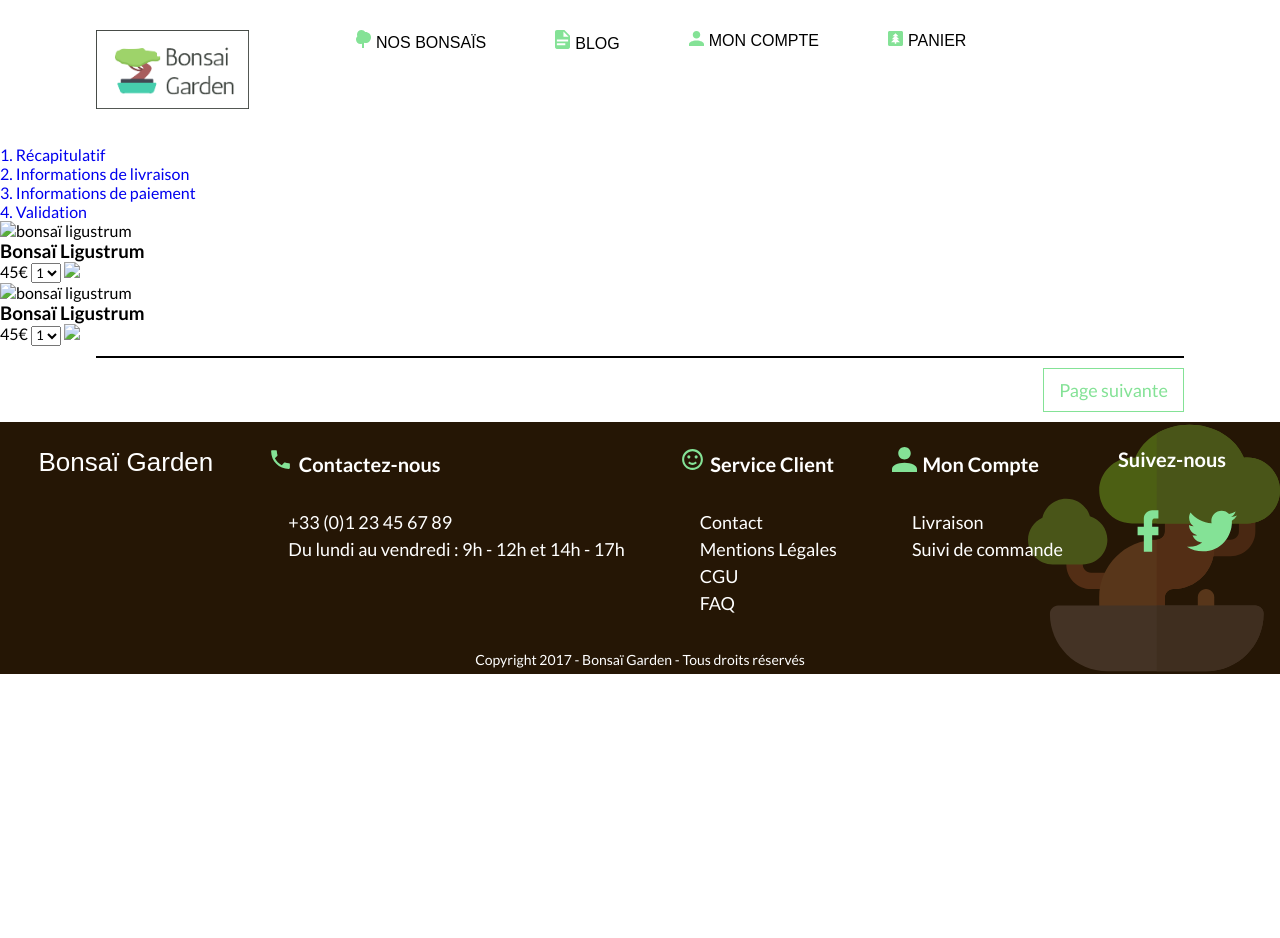
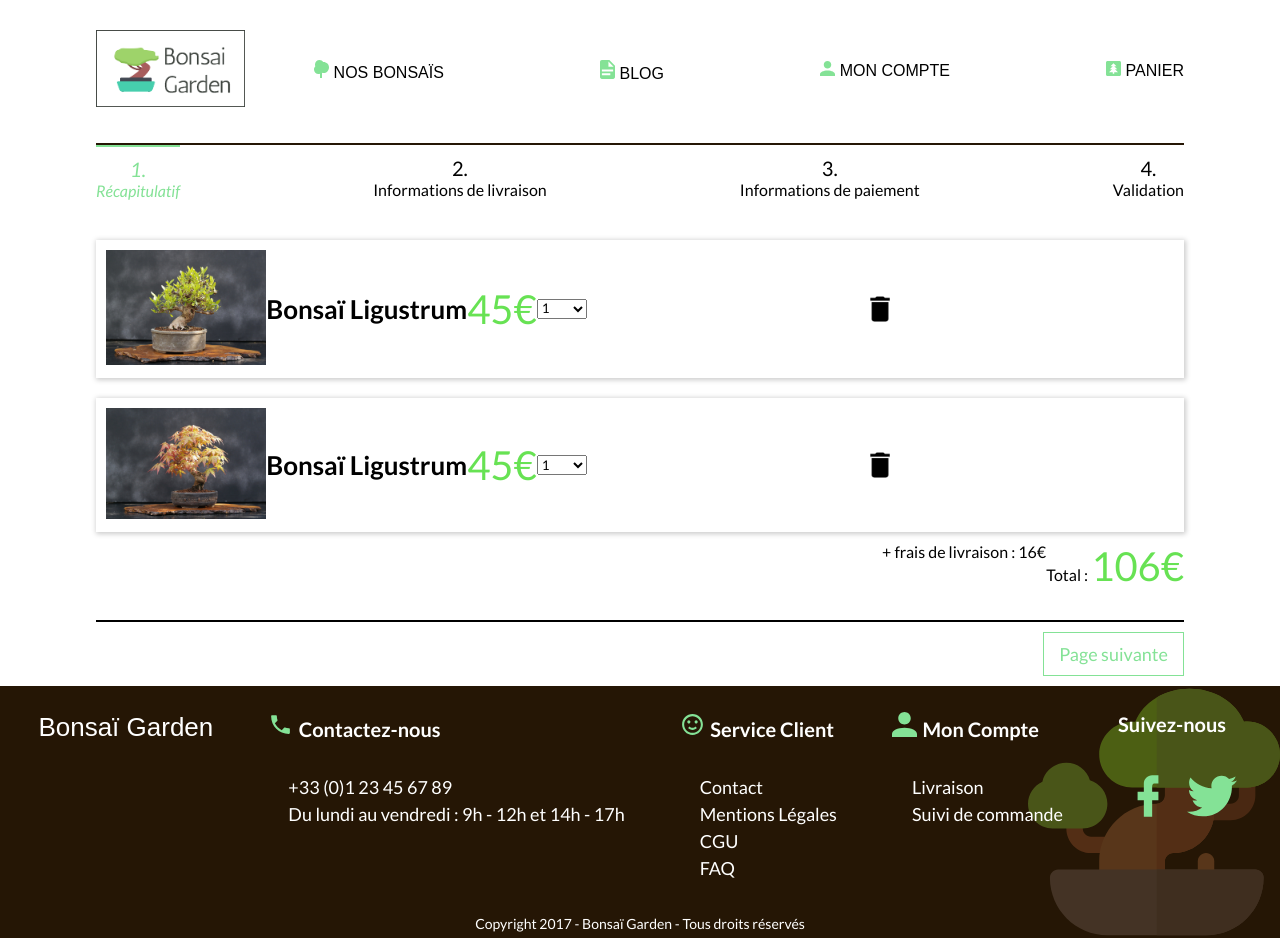
Before and after one commit to juliemanhes/Garden-bonsa-, a plain HTML site: page panier-step1.html in a window 1280 px wide. Before the commit the page ends 800 px from the top, so only its background shows below. Drawn offline with Linux system fonts and the light colour scheme; a web font is replaced by a local one.

Commit message:
panier step 1 presque ok

```diff
--- a/panier-step1.html
+++ b/panier-step1.html
@@ -11,31 +11,58 @@
 <body>
 
 <header>
-	<nav>
-		<ul>
-			<li><h1><a href="index.html" title=""><img src="img-layout/logo.png" class="logo"></a></h1></li>
-			<li><img src="img-layout/tree-nav.svg"><a href="">Nos bonsaïs</a></li>
-			<li><a href=""><img src="img-layout/file-document.svg">Blog</a></li>
-			<li><a href=""><img src="img-layout/account.svg">Mon Compte</a></li>
-			<li><a href=""><img src="img-layout/pine-tree-box.svg">Panier</a></li>
-		</ul>
-	</nav>
-</header>
-<nav class="panier-steps">
+        <nav>
+            <h1><a href="index.html" title=""><img src="img-layout/logo.png" alt='logo'class="logo"></a></h1>
+            <ul>
+
+                <li><img src="img-layout/tree-nav.svg" alt=""><a href="products.html">Nos bonsaïs</a></li>
+                <li>
+                    <a href=""><img src="img-layout/file-document.svg" alt="">Blog</a>
+                </li>
+                <li>
+                    <a href=""><img src="img-layout/account.svg" alt="">Mon Compte</a>
+                </li>
+                <li>
+                    <a href="panier-step1.html"><img src="img-layout/pine-tree-box.svg" alt="">Panier</a>
+                </li>
+            </ul>
+        </nav>
+
+        <div class="burger">
+            <img src="img-layout/burger.png" class="burger-icon" alt="">
+            <img src="img-layout/clear.svg" class="cross hidden" alt="">
+        </div>
+        <div class="burger-menu hidden">
+            <ul>
+                <li><img src="img-layout/tree-nav.svg" alt=""><a href="">Nos bonsaïs</a></li>
+                <li>
+                    <a href=""><img src="img-layout/file-document.svg" alt="">Blog</a>
+                </li>
+                <li>
+                    <a href=""><img src="img-layout/account.svg" alt="">Mon Compte</a>
+                </li>
+                <li>
+                    <a href=""><img src="img-layout/pine-tree-box.svg" alt=''>Panier</a>
+                </li>
+            </ul>
+        </div>
+    </header>
+    <!-- Fin header -->
+<nav class="panier-steps container">
 	<ul>
-		<li><a href="#"><span>1.</span> <span>Récapitulatif</span></a></li>
-		<li><a href="#"><span>2.</span> <span>Informations de livraison</span></a></li>
-		<li><a href="#"><span>3.</span> <span>Informations de paiement</span></a></li>
-		<li><a href="#"><span>4.</span> <span>Validation</span></a></li>
+		<li><span class="number active">1.</span> <span class="active">Récapitulatif</span></li>
+		<li><span class="number">2.</span> <span>Informations de livraison</span></li>
+		<li><span class="number">3.</span> <span>Informations de paiement</span></li>
+		<li><span class="number">4.</span> <span>Validation</span></li>
 	</ul>
 </nav>
 <!-- fin navigation étapes -->
 
-<section class="panier-produits">
+<section class="panier-produits container">
 	<ul>
 		<li>
-			<img src="" alt="bonsaï ligustrum">
-			<h3>Bonsaï Ligustrum</h3>
+			<a href="#"><img src="img-content/product06.jpg" alt="bonsaï ligustrum"></a>
+			<h3><a href="#">Bonsaï Ligustrum</a></h3>
 			<span class="price">45€</span>
 			<select>
 				<option>1</option>
@@ -44,11 +71,11 @@
 				<option>4</option>
 				<option>5</option>
 			</select>
-			<img class="delete" src="#">
+			<img class="delete" src="img-layout/delete.png">
 		</li>
 		<li>
-			<img src="" alt="bonsaï ligustrum">
-			<h3>Bonsaï Ligustrum</h3>
+			<a href="#"><img src="img-content/product10.jpg" alt="bonsaï ligustrum"></a>
+			<h3><a href="#">Bonsaï Ligustrum</a></h3>
 			<span class="price">45€</span>
 			<select>
 				<option>1</option>
@@ -57,9 +84,15 @@
 				<option>4</option>
 				<option>5</option>
 			</select>
-			<img class="delete" src="#">
+			<img class="delete" src="img-layout/delete.png">
 		</li>
 	</ul>
+	<div class="total">
+		<p><span>+ frais de livraison :</span>
+		<span>16€</span></p>
+		<p><span>Total :</span>
+		<span class="price">106€</span></p>
+	</div>
 </section>
 <!-- fin liste produits -->
 
@@ -103,4 +136,5 @@
 	<p class="copyright">Copyright 2017 - Bonsaï Garden - Tous droits réservés</p>
 </footer>
 </body>
+<script src="js/burger.js"></script>
 </html>
--- a/styles/scss/partials/_common.scss
+++ b/styles/scss/partials/_common.scss
@@ -58,3 +58,8 @@ img {
 .hidden {
     display: none;
 }
+
+.price {
+    color: #67e253;
+    font-size: 40px;
+}
--- /dev/null
+++ b/styles/scss/partials/_panier.scss
@@ -0,0 +1,160 @@
+/************* PANIER ***************/
+
+nav.panier-steps {
+	border-top: 2px solid $brown;
+
+	ul {
+		display: -webkit-box;
+		display: -ms-flexbox;
+		display: flex;
+		-ms-flex-wrap: no-wrap;
+		flex-wrap: no-wrap;
+		-webkit-box-pack: justify;
+		-ms-flex-pack: justify;
+		justify-content: space-between;
+		margin-bottom: 30px;
+
+		li {
+			padding-top: 10px;
+		}
+
+		li:first-child {
+			border-top: 2px solid $green;
+		}
+
+		li {
+
+			display: -webkit-box;
+			display: -ms-flexbox;
+			display: flex;
+			-ms-flex-wrap: wrap;
+			flex-wrap: wrap;
+			-webkit-box-pack: center;
+			-ms-flex-pack: center;
+			justify-content: center;
+			-webkit-box-orient: vertical;
+			-webkit-box-direction: normal;
+			-ms-flex-direction: column;
+			flex-direction: column;
+			-webkit-box-align: center;
+			-ms-flex-align: center;
+			align-items: center;
+
+			color: #000;
+			font-size: 16px;
+
+			@media screen and (max-width: 750px) {
+				font-size: 10px;
+			}
+
+			span{
+
+				&.number {
+				font-size: 20px;
+
+					@media screen and (max-width: 750px) {
+						font-size: 16px;
+					}
+				}
+
+				&.active {
+					color: $green;
+					font-style: italic;
+				}
+			}
+		}
+	}
+}
+
+/*** STEP 1 ***/
+
+section.panier-produits{
+
+	margin-bottom: 30px;
+
+	ul {
+
+		display: -webkit-box;
+		display: -ms-flexbox;
+		display: flex;
+		-ms-flex-wrap: no-wrap;
+		flex-wrap: no-wrap;
+		-webkit-box-orient: vertical;
+		-webkit-box-direction: normal;
+		-ms-flex-direction: column;
+		flex-direction: column;
+
+		li {
+			margin: 10px 0;
+			-webkit-box-shadow: 1px 1px 5px 1px #ccc;
+			box-shadow: 1px 1px 5px 1px #ccc;
+			padding: 10px;
+			display: -webkit-box;
+			display: -ms-flexbox;
+			display: flex;
+			-ms-flex-wrap: wrap;
+			flex-wrap: wrap;
+			-webkit-box-align: center;
+			-ms-flex-align: center;
+			align-items: center;
+			-webkit-box-pack: justify;
+			-ms-flex-pack: justify;
+			justify-content: space-between;
+
+			a:first-child {
+				width: 15%;
+
+				@media screen and (max-width: 750px) {
+					width: 100%;
+				}
+			}
+
+			img {
+				width: 100%;
+				height: auto;
+
+				&.delete {
+					width: 20px;
+					cursor: pointer;
+					margin: 10px auto;
+				}
+			}
+
+			h3 {
+				@media screen and (max-width: 750px) {
+					text-align: center;
+					margin: auto;
+				}
+
+				a {
+					font-size: 26px;
+					color: #000;
+				}
+			}
+
+			span.price {
+				@media screen and (max-width: 750px) {
+					margin: auto;
+				}
+			}
+
+			select {
+				width: 50px;
+
+				@media screen and (max-width: 750px) {
+					width: 25%;
+					margin: auto;
+				}
+			}
+		}
+	}
+
+	div.total {
+		display: -webkit-box;
+		display: -ms-flexbox;
+		display: flex;
+		-webkit-box-pack: end;
+		-ms-flex-pack: end;
+		justify-content: flex-end;
+	}
+}
--- a/styles/scss/partials/_products.scss
+++ b/styles/scss/partials/_products.scss
@@ -140,7 +140,7 @@ section.list {
 
 				@media screen and (max-width: 750px) {
 						width: 100%;
-					}
+				}
 
 			img {
 				width: 100%;
@@ -162,11 +162,6 @@ section.list {
 				-ms-flex-item-align: center;
 				-ms-grid-row-align: center;
 				align-self: center;
-			}
-
-			span.price {
-				color: #67e253;
-				font-size: 40px;
 			}
 
 			a.cta-more {
--- a/styles/scss/screen.scss
+++ b/styles/scss/screen.scss
@@ -3,6 +3,7 @@ $font-text:'Lato', sans-serif;
 
 $green:#84E296;
 $grey: #3b413c;
+$brown: #251605;
 $cta:#67e253;
 $section-bg:#3B413C;
 $footer-bg:#251605;
@@ -18,3 +19,4 @@ $max-tab:750px;
 @import 'partials/accueil.scss';
 @import 'partials/footer.scss';
 @import 'partials/products.scss';
+@import 'partials/panier.scss';
```
Also changed, not shown: styles/css/screen.css, 1 other file.
